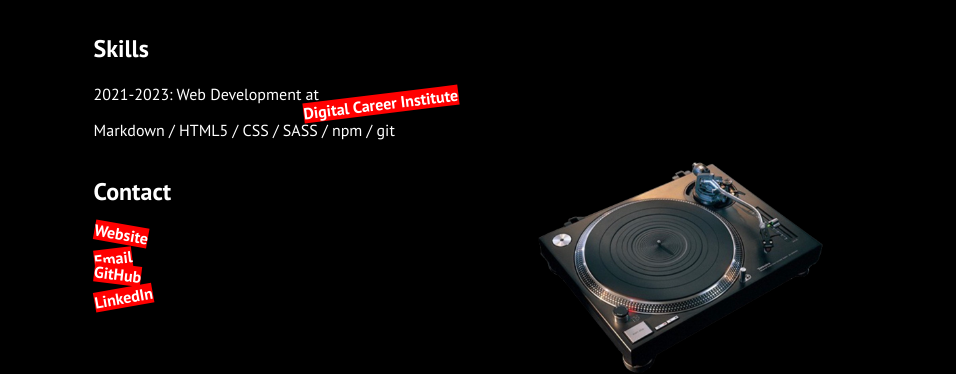
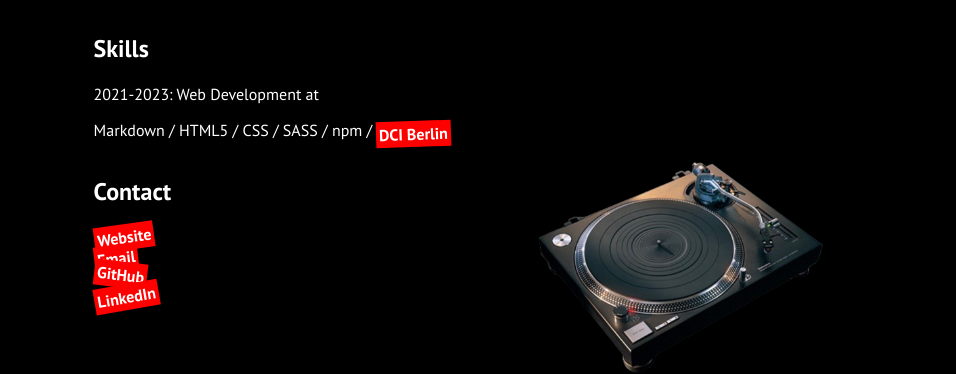
Before and after one commit to daanvanderputte/portfolio-one, a website: page src/html/about.html in a window 1280 px wide. Shown: the part 342-716 px from the top of the page, 324-1280 px from the left. Drawn offline with Linux system fonts and the light colour scheme.

Commit message:
Working on link styling

```diff
--- a/src/html/about.html
+++ b/src/html/about.html
@@ -23,7 +23,7 @@
         </section>
         <section>
             <h1>Skills</h1>
-            <p>2021-2023: Web Development at <div id="dci"><a href="https://digitalcareerinstitute.org/courses/web-development-course" target="_blank">Digital Career Institute</a></div></p>
+            <p>2021-2023: Web Development at <div id="dci"><a href="https://digitalcareerinstitute.org/courses/web-development-course" target="_blank">DCI Berlin</a></div></p>
             <p>Markdown / HTML5 / CSS / SASS / npm / git</p>
         </section>
         <section>
--- a/src/scss/about.scss
+++ b/src/scss/about.scss
@@ -45,24 +45,23 @@ ul {
 
 a {
     background-color: red;
+    padding: 3px;
     font-weight: 900;
     text-decoration: none;
-    width: 5rem;
 }
 
-
 #dci {
-    transform: rotate(-7deg);
+    transform: rotate(-2deg);
     position: absolute;
-    left: 49vw;
-    bottom: 43vh;
+    left: 700px;
+    bottom: 314px;
     &:hover {
         transform: scale(2) rotate(-7deg);
     }
 }
 
 #website {
-    transform: rotate(10deg);
+    transform: rotate(-8deg);
     &:hover {
         transform: scale(2) rotate(10deg);
     }
```
Also changed, not shown: src/styles/about.css, 1 other file.
